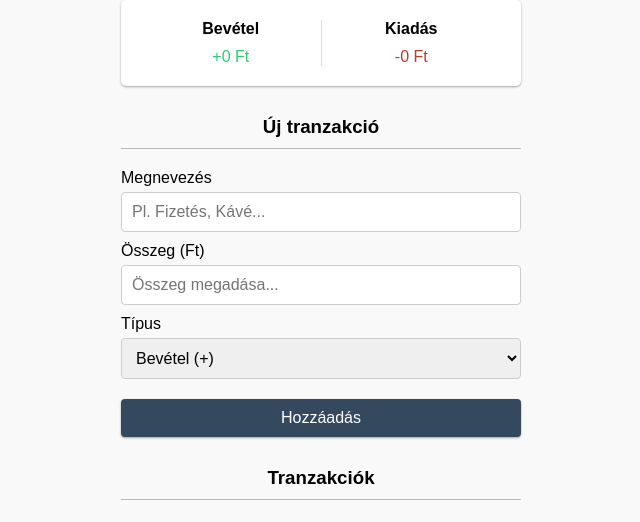
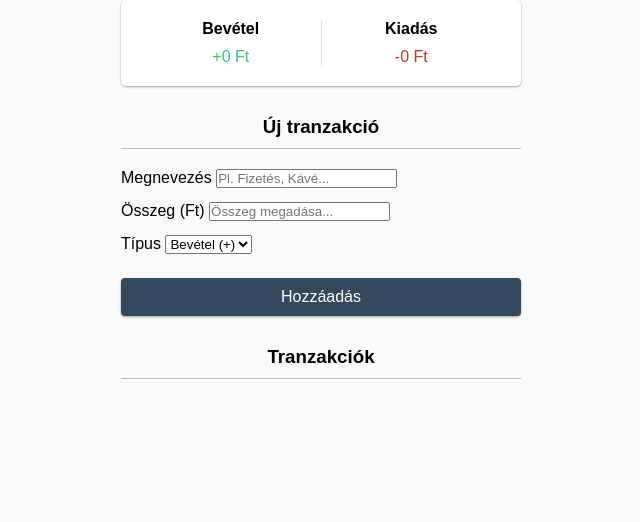
Before and after one commit to Wiwien01/ikt_csapatmunka_260515, a plain HTML site: page index.html in a window 1280 px wide. Shown: the part 162-684 px from the top of the page, without its empty margins (319-959 px from the left). Drawn offline with Linux system fonts and the light colour scheme.

Commit message:
input select stilus

```diff
--- a/style.css
+++ b/style.css
@@ -67,15 +67,6 @@ display: inline-block;
 margin: 10px 0 5px;
 }
 
-input, select {
-border: 1px solid #ccc;
-border-radius: 4px;
-display: block;
-font-size: 16px;
-padding: 10px;
-width: 100%;
-}
-
 .btn {
 cursor: pointer;
 background-color: #34495e;
```
